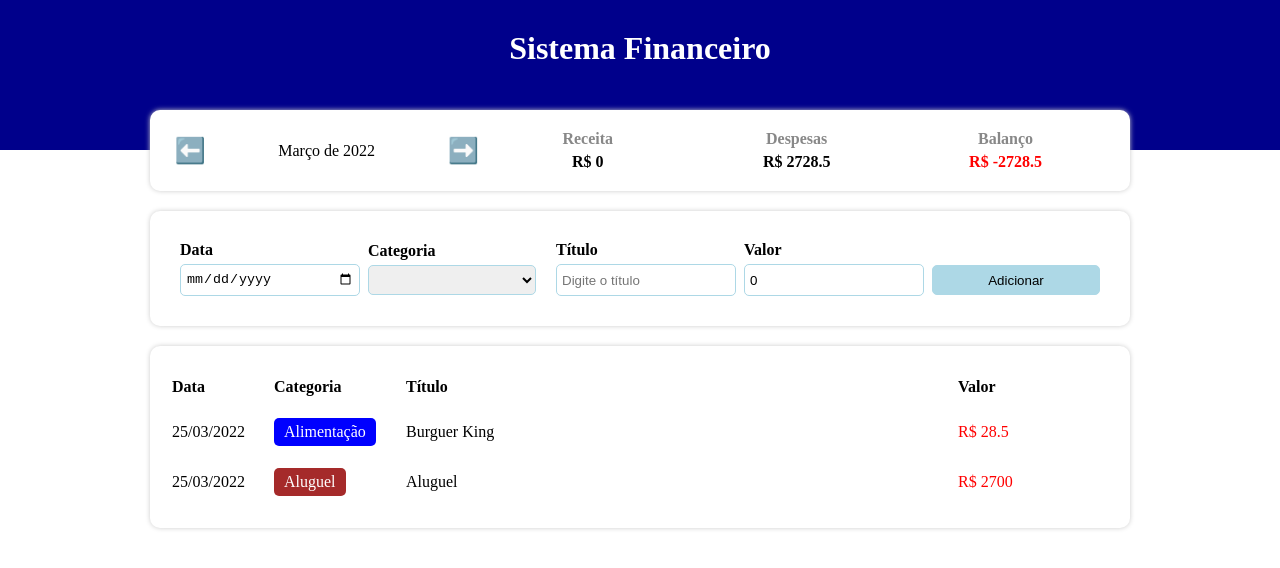
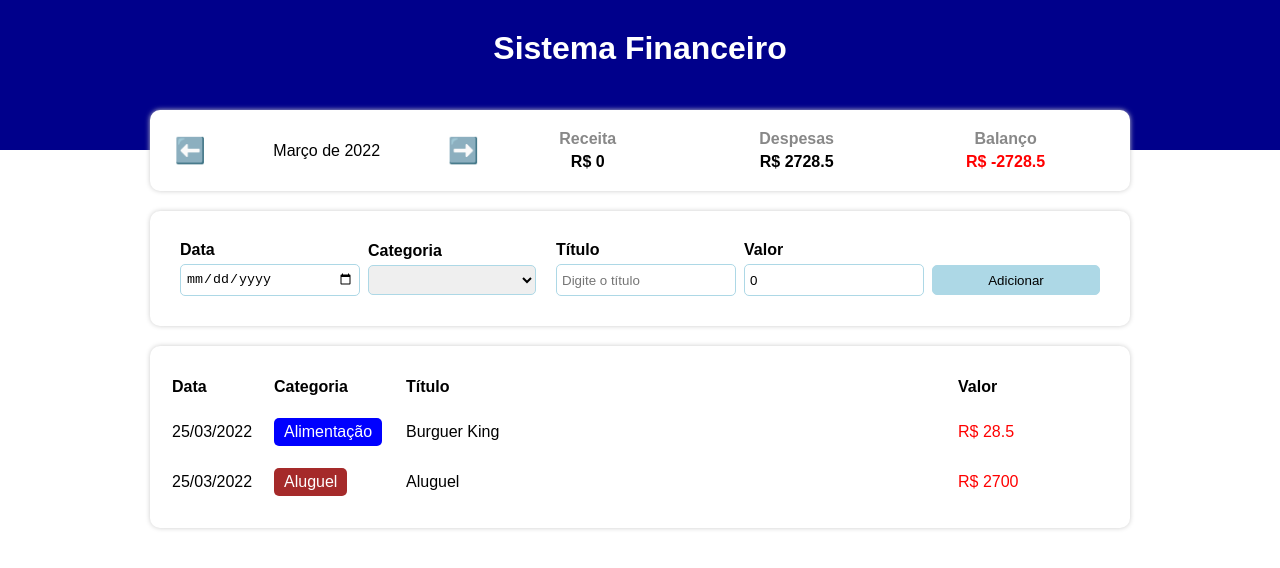
Before and after one commit to MateusMaciel340/expense-tracker, a React (Create React App) app: page / in a window 1280 px wide. Shown: the top 568 px of the page. Built offline with nearby package versions, Linux system fonts and the light colour scheme.

Commit message:
Finalizando v1 do projeto

```diff
--- a/src/styles/GlobalStyle.ts
+++ b/src/styles/GlobalStyle.ts
@@ -1,8 +1,10 @@
 import styled, { createGlobalStyle } from "styled-components";
 
 export const GlobalStyle = createGlobalStyle`
+    @import url('https://fonts.googleapis.com/css2?family=Poppins:wght@500&display=swap');
     body{
         padding: 0; margin: 0; box-sizing: border-box;
+        font-family: "Poppins", sans-serif;
     }
 `
 
```
